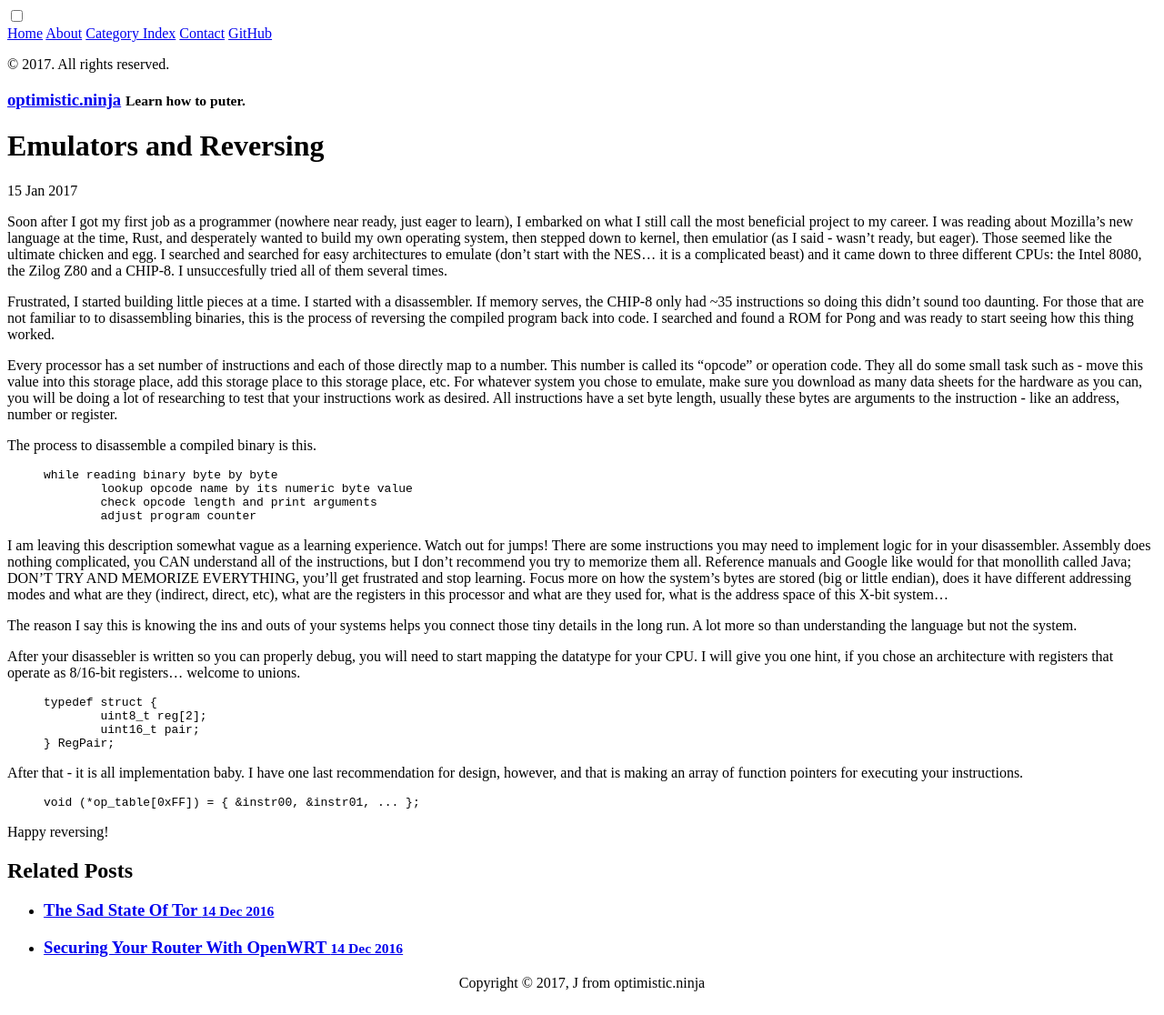
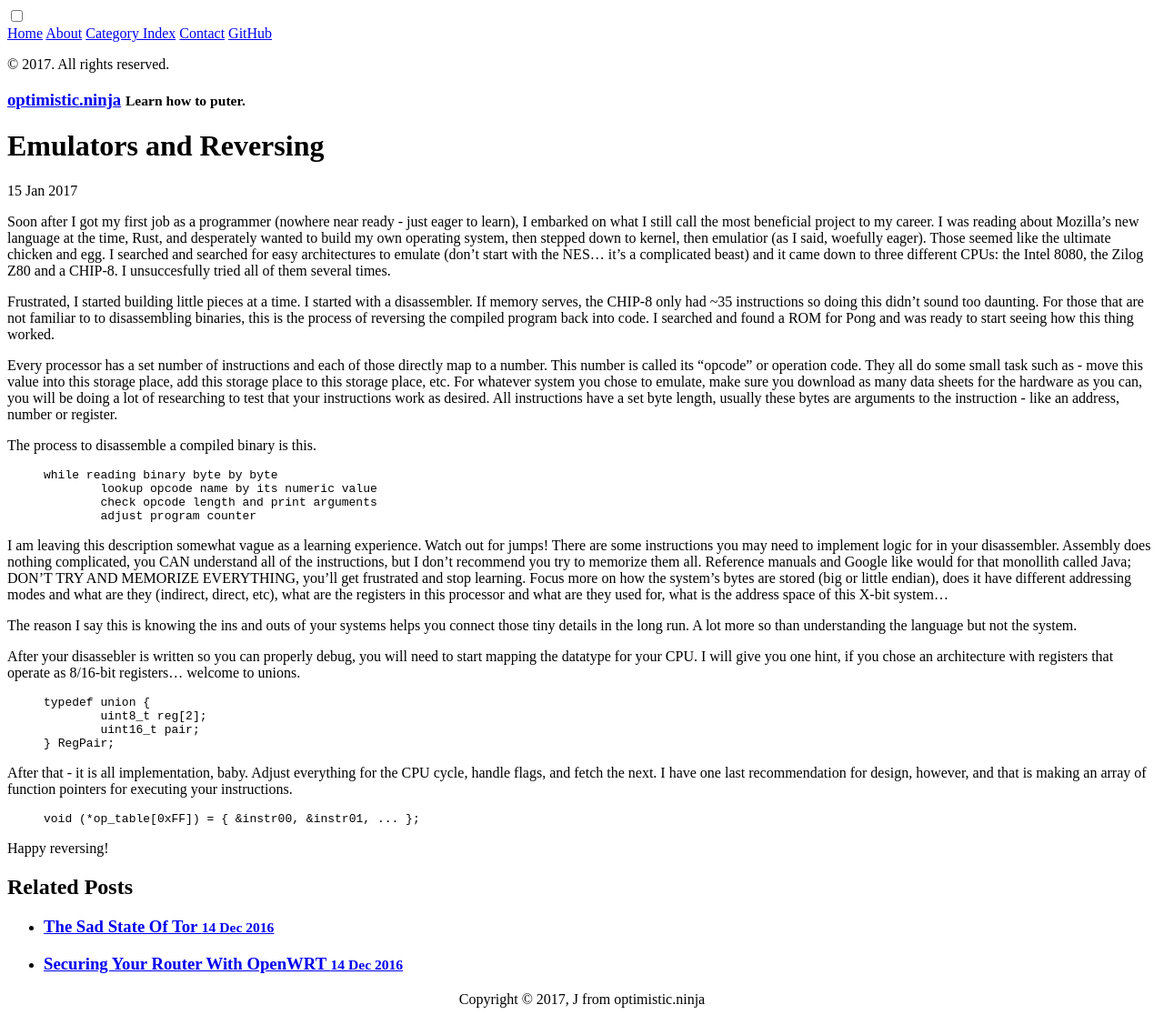
Before and after one commit to optimisticninja/optimistic.ninja, a Jekyll site: the page built from _posts/2017-01-15-emulators-and-reversing.markdown, in a window 1280 px wide. Shown: the whole page at 91% size. Built offline with Jekyll 4.4.1, drawn with Linux system fonts in a browser that asks for light colours; comment, search, counter and statistics services are not loaded.

Commit message:
Minor edits to emulator article.

```diff
--- a/_posts/2017-01-15-emulators-and-reversing.markdown
+++ b/_posts/2017-01-15-emulators-and-reversing.markdown
@@ -5,7 +5,7 @@ date:   2017-01-15 09:18:10 -0700
 description: "A quick look into writing your own emulator and the valuable lessons it provides."
 tags: [howto, emulation, c, d, disassemble, disassembly, reversing, reverse engineering]
 ---
-Soon after I got my first job as a programmer (nowhere near ready, just eager to learn), I embarked on what I still call the most beneficial project to my career. I was reading about Mozilla's new language at the time, Rust, and desperately wanted to build my own operating system, then stepped down to kernel, then emulatior (as I said - wasn't ready, but eager). Those seemed like the ultimate chicken and egg. I searched and searched for easy architectures to emulate (don't start with the NES... it is a complicated beast) and it came down to three different CPUs: the Intel 8080, the Zilog Z80 and a CHIP-8. I unsuccesfully tried all of them several times.
+Soon after I got my first job as a programmer (nowhere near ready - just eager to learn), I embarked on what I still call the most beneficial project to my career. I was reading about Mozilla's new language at the time, Rust, and desperately wanted to build my own operating system, then stepped down to kernel, then emulatior (as I said, woefully eager). Those seemed like the ultimate chicken and egg. I searched and searched for easy architectures to emulate (don't start with the NES... it's a complicated beast) and it came down to three different CPUs: the Intel 8080, the Zilog Z80 and a CHIP-8. I unsuccesfully tried all of them several times.
 
 Frustrated, I started building little pieces at a time. I started with a disassembler. If memory serves, the CHIP-8 only had ~35 instructions so doing this didn't sound too daunting. For those that are not familiar to to disassembling binaries, this is the process of reversing the compiled program back into code. I searched and found a ROM for Pong and was ready to start seeing how this thing worked.
 
@@ -15,7 +15,7 @@ The process to disassemble a compiled binary is this.
 
 {% highlight c %}
 while reading binary byte by byte
-	lookup opcode name by its numeric byte value
+	lookup opcode name by its numeric value
 	check opcode length and print arguments
 	adjust program counter
 {% endhighlight %}
@@ -27,13 +27,13 @@ The reason I say this is knowing the ins and outs of your systems helps you conn
 After your disassebler is written so you can properly debug, you will need to start mapping the datatype for your CPU. I will give you one hint, if you chose an architecture with registers that operate as 8/16-bit registers... welcome to unions.
 
 {% highlight c %}
-typedef struct {
+typedef union {
 	uint8_t reg[2];
 	uint16_t pair;
 } RegPair;
 {% endhighlight %}
 
-After that - it is all implementation baby. I have one last recommendation for design, however, and that is making an array of function pointers for executing your instructions.
+After that - it is all implementation, baby. Adjust everything for the CPU cycle, handle flags, and fetch the next. I have one last recommendation for design, however, and that is making an array of function pointers for executing your instructions.
 
 {% highlight c %}
 void (*op_table[0xFF]) = { &instr00, &instr01, ... };
```
